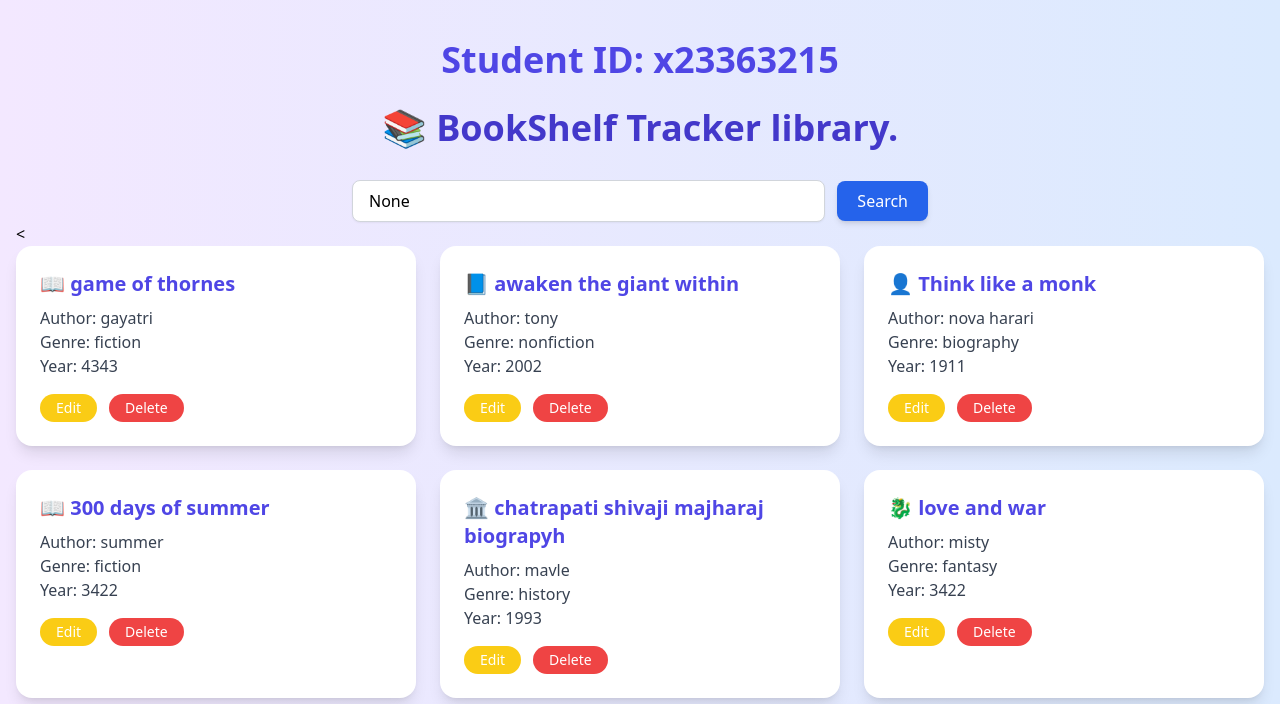
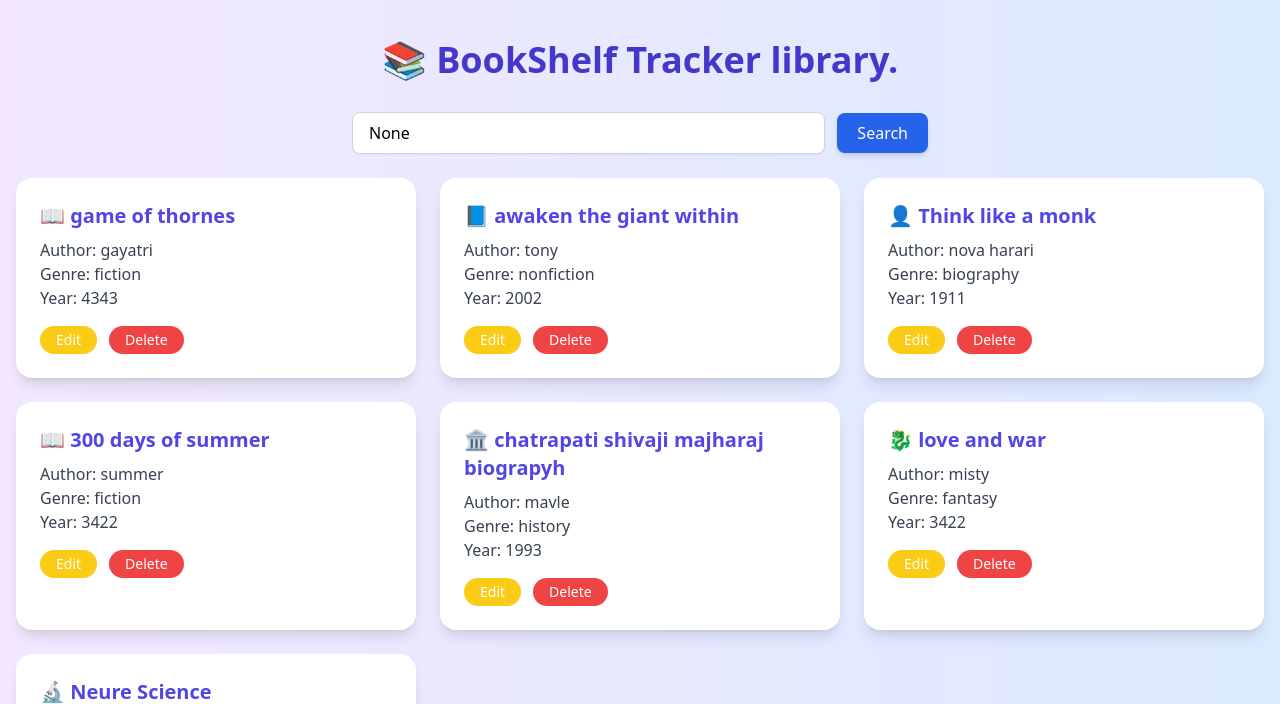
Before and after one commit to gayathri02-hub/Bookshelf_tracker, a Django app: page / in a window 1280 px wide. Shown: the top 704 px of the page. Run offline with Django 4.2, Linux system fonts and the light colour scheme; data comes from the database, SQL or seed files in the repository; some libraries are stand-ins or nearby versions.

Commit message:
removed headding

```diff
--- a/books/templates/books/book_list.html
+++ b/books/templates/books/book_list.html
@@ -34,7 +34,7 @@
 <body class="bg-gradient-to-r from-purple-100 to-blue-100 min-h-screen font-sans fade-in">
 
     <div class="container mx-auto px-4 py-10">
-        <h3 class="text-4xl font-bold text-center text-indigo-600 mb-7">Student ID: x23363215</h3>
+
         <h1 class="text-4xl font-bold text-center text-indigo-700 mb-8">📚 BookShelf Tracker library.</h1>
 <div class="flex justify-center mt-6">
   <form method="get" action="{% url 'book_list' %}" class="flex flex-col sm:flex-row items-center gap-3 w-full max-w-xl">
@@ -53,7 +53,7 @@
     </button>
   </form>
 </div>
-<<br />
+<br />
 
 
 
--- a/bookshelf_project/settings.py
+++ b/bookshelf_project/settings.py
@@ -9,7 +9,7 @@ https://docs.djangoproject.com/en/4.2/topics/settings/
 For the full list of settings and their values, see
 https://docs.djangoproject.com/en/4.2/ref/settings/
 """
-
+import os
 from pathlib import Path
 
 # Build paths inside the project like this: BASE_DIR / 'subdir'.
```
